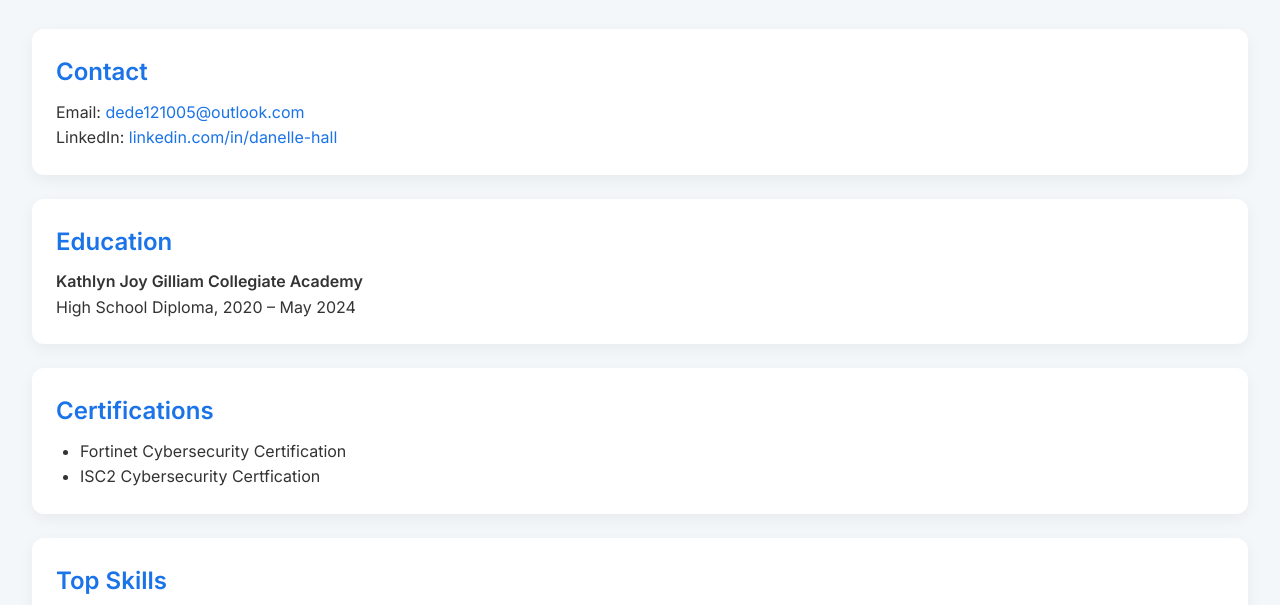
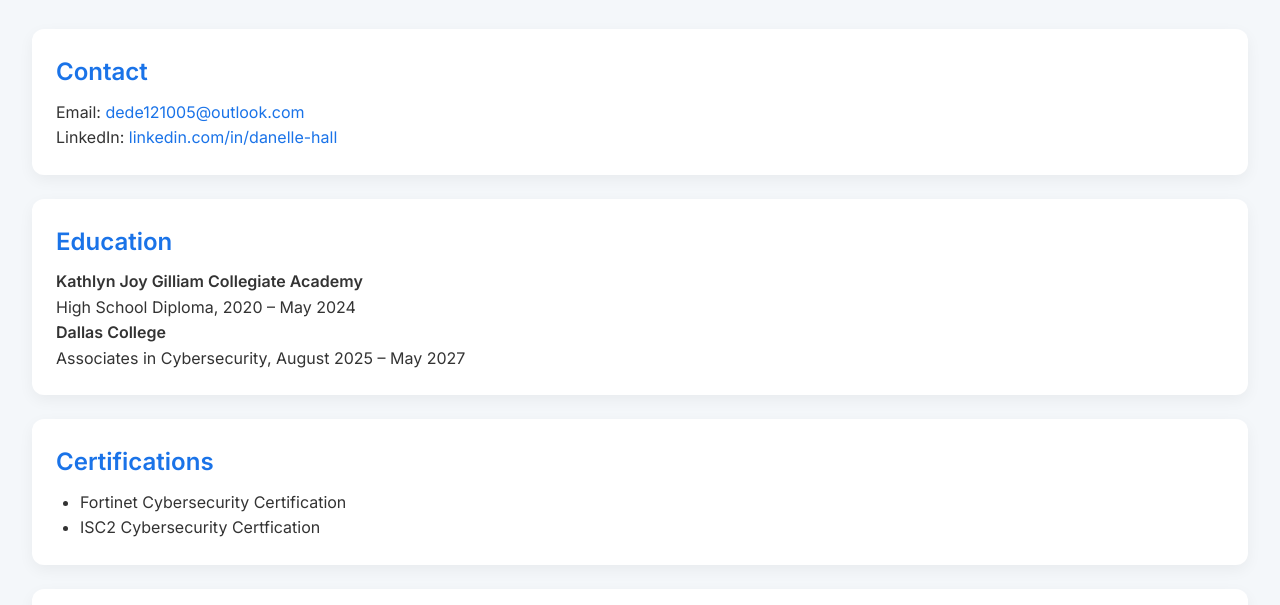
Before and after one commit to labscamover9/ThePoetSKL-temps, a plain HTML site: page index.html in a window 1280 px wide. Shown: the part 127-732 px from the top of the page. Drawn offline with Linux system fonts and the light colour scheme.

Commit message:
Update index.html

```diff
--- a/index.html
+++ b/index.html
@@ -103,6 +103,8 @@
     <h2>Education</h2>
     <p><strong>Kathlyn Joy Gilliam Collegiate Academy</strong></p>
     <p>High School Diploma, 2020 – May 2024</p>
+    <p><strong>Dallas College</strong></p>
+    <p>Associates in Cybersecurity, August 2025 – May 2027</p>
   </section>
 
   <section>
```
